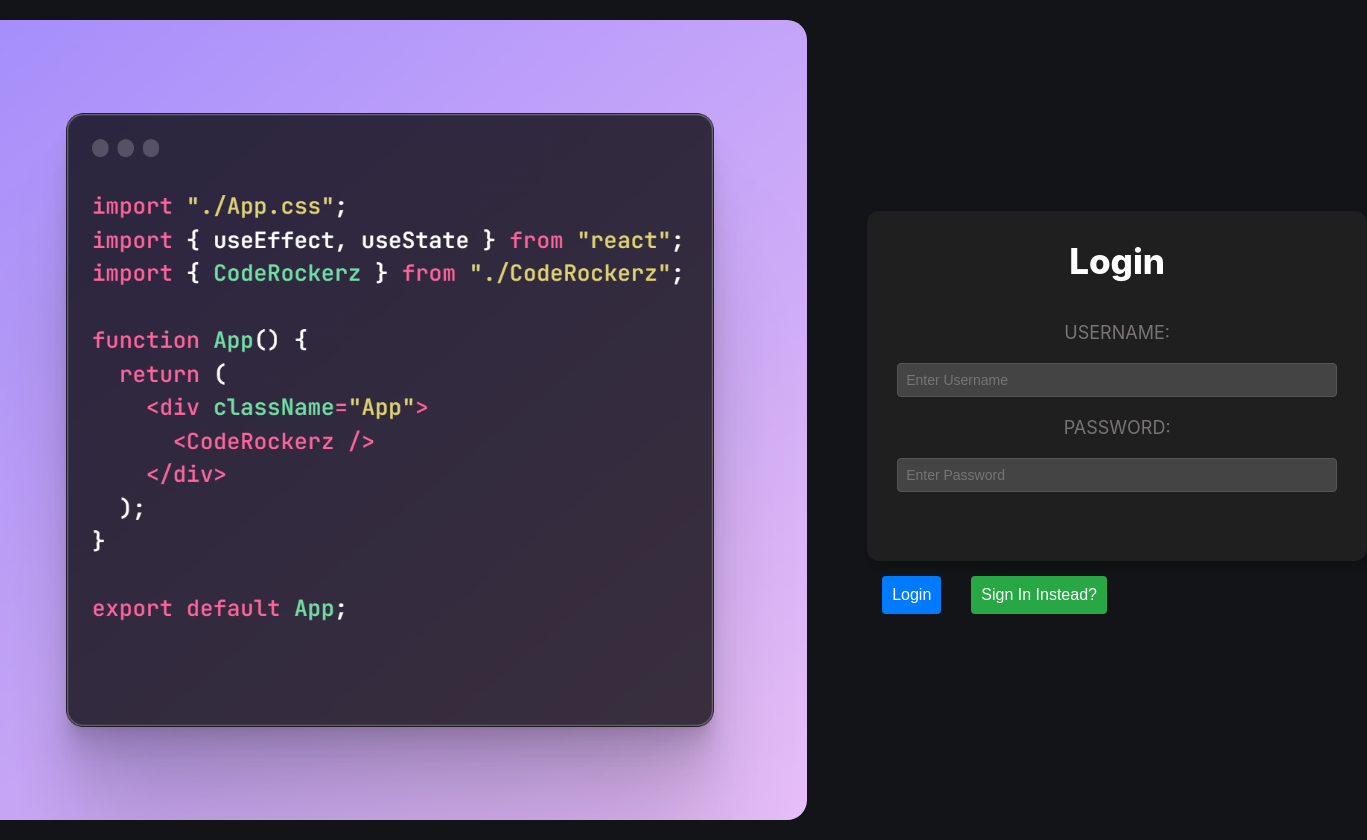
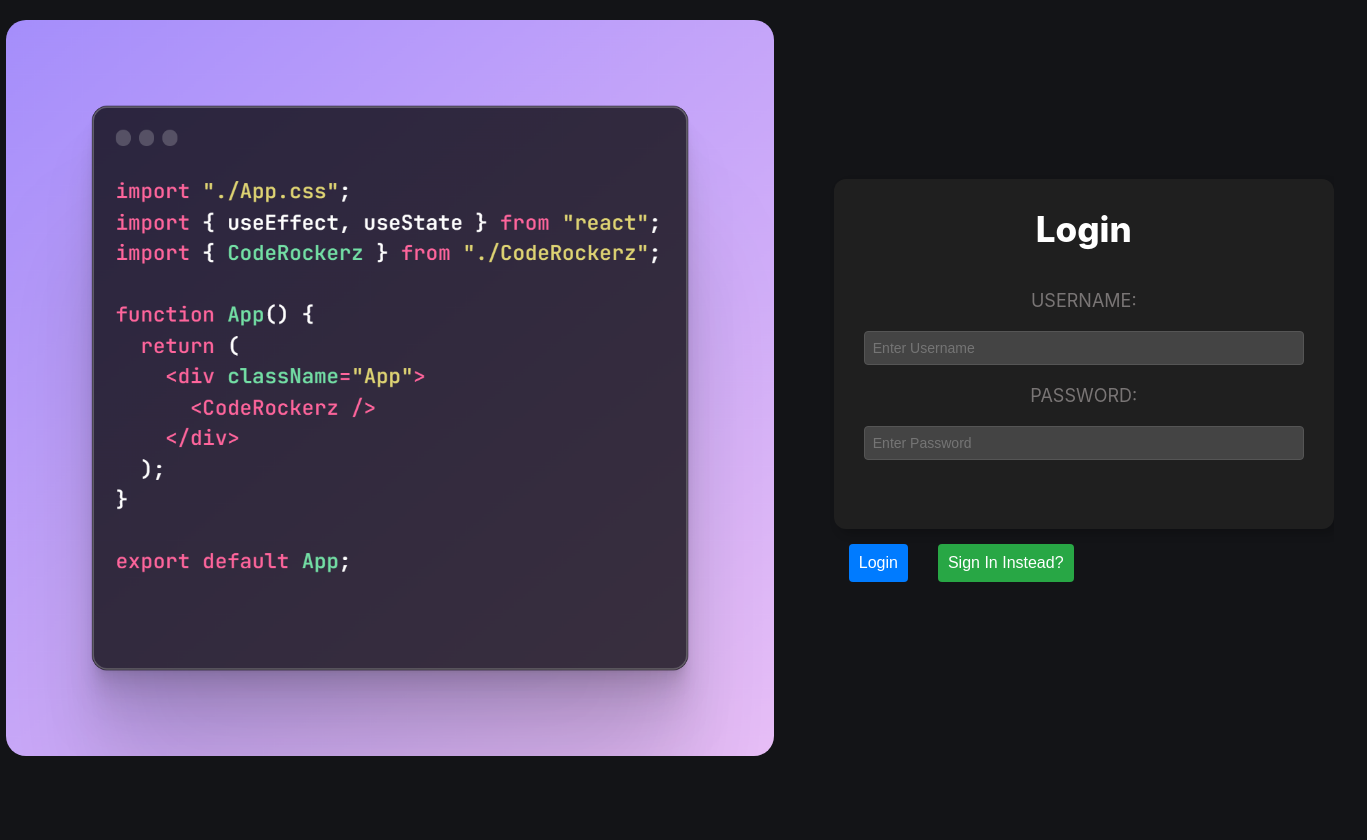
Before and after one commit to Sameer-Ahmed1/coeditor_bitnbuild, a React (Create React App) app: page / in a window 1280 px wide. Shown: the whole page, 1367 px wide, since content can reach past the window. After the commit the page ends 800 px from the top, so only its background shows below. Built offline with nearby package versions, Linux system fonts and the light colour scheme.

Commit message:
this works good

```diff
--- a/src/components/PersonLogin.css
+++ b/src/components/PersonLogin.css
@@ -32,7 +32,7 @@ h1 {
 }
 img{
     margin:20px;
-    height: 100vh;
+    height: 92vh;
     border-radius: 20px;
 }
 img:hover{
```
